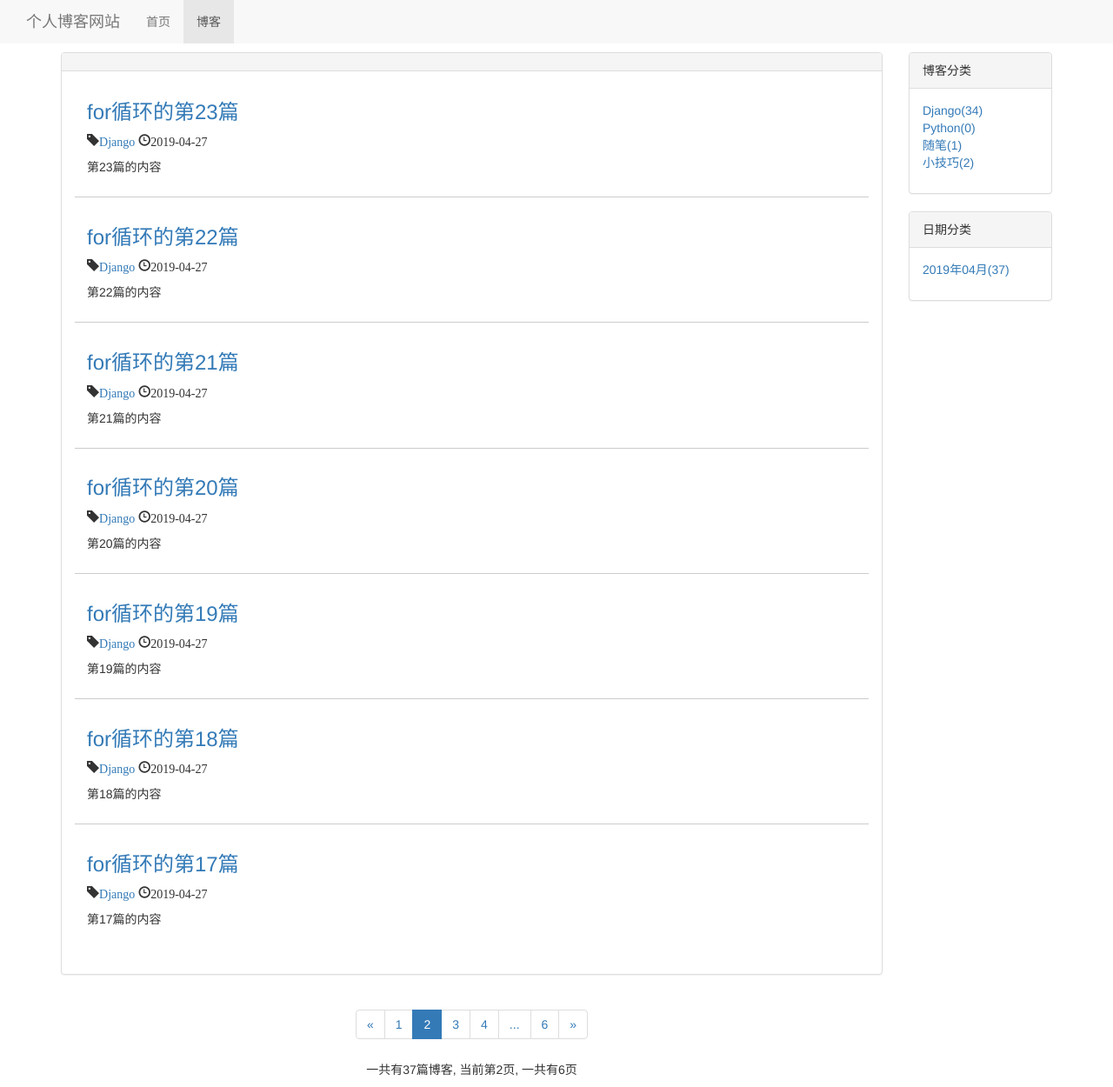
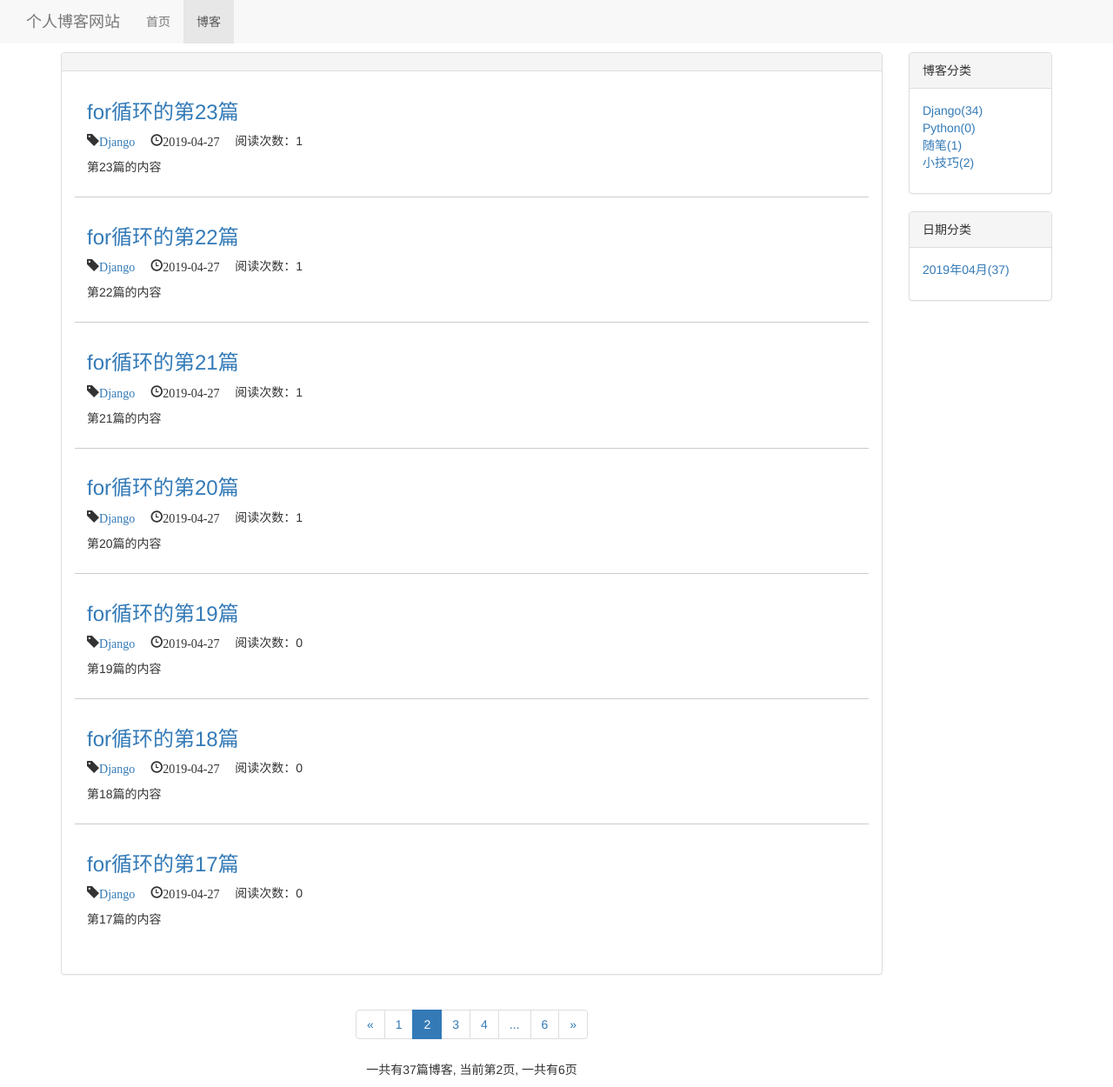
Before and after one commit to zhangyongming13/mysite, a Django app: page /blog/?page=2 in a window 1280 px wide. Shown: the whole page at 87% size. Run offline with Django 3.2, Linux system fonts and the light colour scheme; data comes from the database, SQL or seed files in the repository; both versions use the stored data as it was after the commit; some libraries are stand-ins or nearby versions.

Commit message:
20194222400创建了根据博客类型进行筛选的功能blog_with_type 201904232143设置了模板嵌套block和extends，以及全局模板文件夹 201904232347设置了主页导航栏，以及使用css美化 201904242150设置了CSS等静态文件已经对应的静态文件夹 201904250015base.html引入bootstrap相关内容 201904252351导航栏使用了bootstrap的静态导航栏；博客列表页面使用了珊格系统，针对不同的屏幕进行响应 201904270039blog_with_type嵌套了blog_list的模板，blog_detail.html使用了珊格系统进行展示 201904271744分页页码的设计和优化 201904272249添加了根据日期进行分类的功能，并将views里面一些重复的代码进行了优化 201904280005添加博客分类数量显示的功能 201904282015添加博客日期分类数量显示功能 201904282219添加了ckeditor和pillow进行富文本编辑 201904282319简单的实现了阅读计数功能

```diff
--- a/blog/admin.py
+++ b/blog/admin.py
@@ -5,7 +5,7 @@ from .models import Blog, BlogType
 # @admin.register(Blog)将其注册到admin中
 @admin.register(Blog)
 class Blog_admin(admin.ModelAdmin):
-    list_display = ('id', 'title', 'is_delete', 'blog_type', 'author', 'created_time', 'last_update_time')
+    list_display = ('id', 'title', 'is_delete', 'readed_num', 'blog_type', 'author', 'created_time', 'last_update_time')
     ordering = ('id',)
 
 
--- a/blog/models.py
+++ b/blog/models.py
@@ -22,6 +22,8 @@ class Blog(models.Model):
     created_time = models.DateTimeField(auto_now_add=True)
     last_update_time = models.DateTimeField(auto_now=True)
     is_delete = models.BooleanField(default=False)
+    # 记录阅读次数的字段
+    readed_num = models.IntegerField(default=0)
 
     # 使后台管理更清晰明了
     def __str__(self):
--- a/blog/static/blog.css
+++ b/blog/static/blog.css
@@ -19,3 +19,7 @@ div.blog h3 {
 div.paginator {
     text-align: center;
 }
+
+p.blog-info span {
+    margin-right: 1em;
+}
--- a/blog/static/blog_detail.css
+++ b/blog/static/blog_detail.css
@@ -5,7 +5,7 @@ div.col-xs-10 ul.blog-info{
 
 div.col-xs-10 ul.blog-info li{
     display: inline-block;
-    margin-right: 2em;
+    margin-right: 1em;
 }
 
 div.contend p{
--- a/blog/templates/blog/blog_detail.html
+++ b/blog/templates/blog/blog_detail.html
@@ -26,6 +26,7 @@
                 <!--blog_detail.blog_type.pk为传进urls.py的数据-->
                 <a href="{% url 'blog_with_type' blog_detail.blog_type.pk %}">{{ blog_detail.blog_type }}</a>
                 </li>
+                <li>阅读次数：{{ blog_detail.readed_num }}</li>
             </ul>
             <div class="contend">
                 <p>{{ blog_detail.content | safe }}</p>
--- a/blog/templates/blog/blog_list.html
+++ b/blog/templates/blog/blog_list.html
@@ -37,6 +37,7 @@
                                         <!--使用bootstrap内置的图标类型-->
                                         <span class="glyphicon glyphicon-tag"><a href="{% url 'blog_with_type' blog.blog_type.pk %}">{{ blog.blog_type }}</a></span>
                                         <span class="glyphicon glyphicon-time">{{ blog.created_time | date:'Y-m-d' }}</span>
+                                        <span>阅读次数：{{ blog.readed_num }}</span>
                                     </p>
                                     <p>{{ blog.content | striptags | truncatechars:120 }}</p>
                                 </div>
--- a/blog/views.py
+++ b/blog/views.py
@@ -87,7 +87,16 @@ def blos_with_date(request, year, month):
 def Blog_detail(request, blog_pk):
     context = {}
     blog_detail = get_object_or_404(Blog, pk=blog_pk)
+    # 每一次请求就进行阅读数加1操作
+    if not request.COOKIES.get('blog_%s_readed' % blog_pk):
+        blog_detail.readed_num += 1
+        blog_detail.save()
+
     context['previous_blog'] = Blog.objects.filter(created_time__gt=blog_detail.created_time).last()
     context['next_blog'] = Blog.objects.filter(created_time__lt=blog_detail.created_time).first()
     context['blog_detail'] = blog_detail
-    return render(request, 'blog/blog_detail.html', context)
+    response = render(request, 'blog/blog_detail.html', context)
+
+    # 设置发送给浏览器的cookie内容，cookie超时时间默认值，或者浏览器关闭的时候cookie才会失效
+    response.set_cookie('blog_%s_readed' % blog_pk, 'true')
+    return response
```
Also changed, not shown: db.sqlite3.
